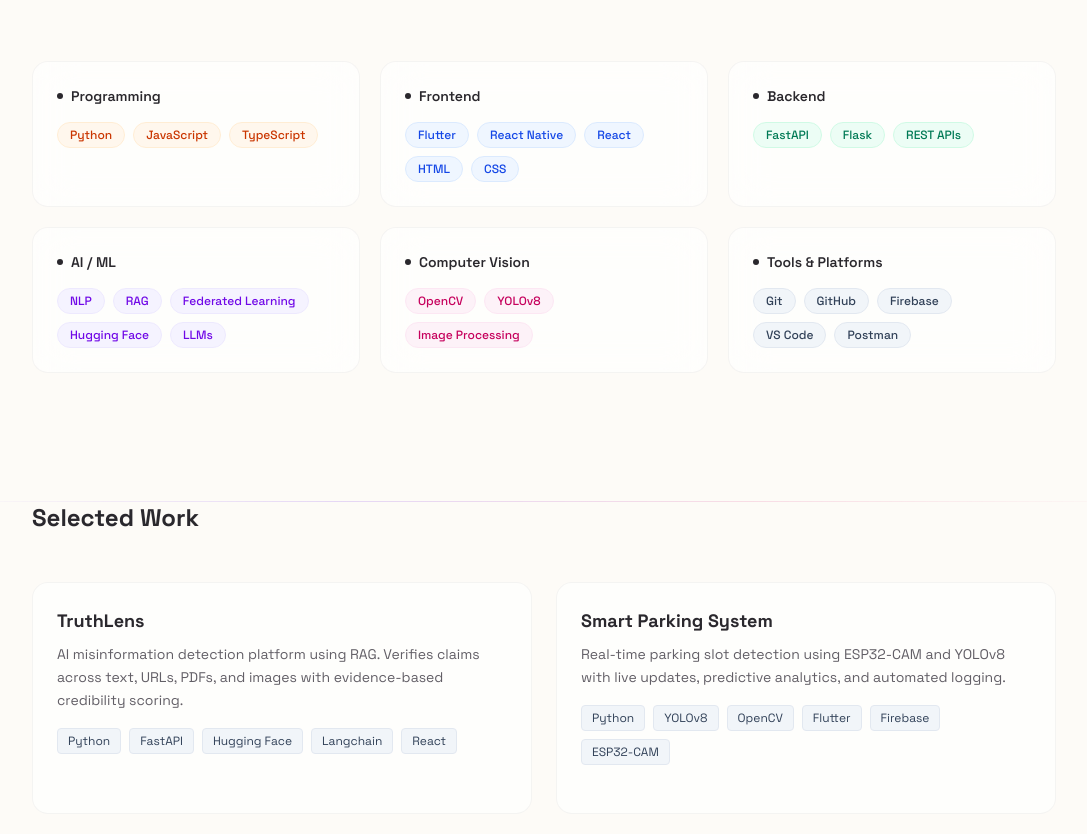
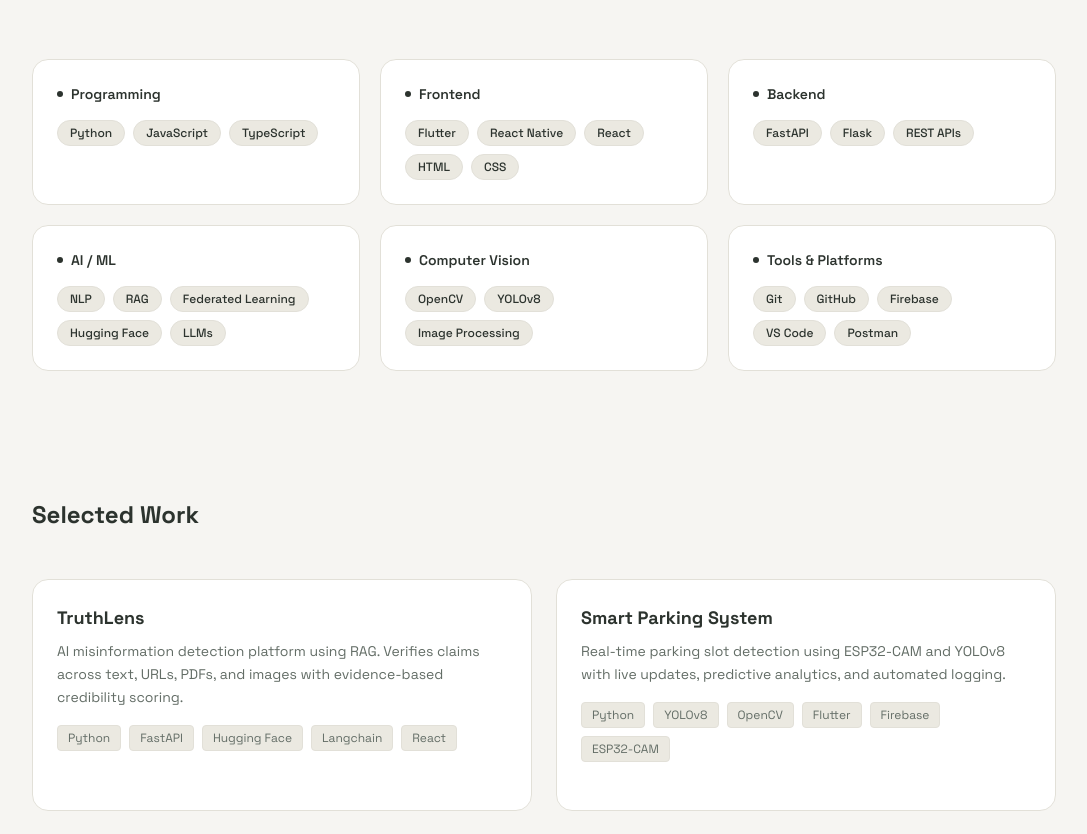
Before and after one commit to Areeebaa/portfolio, a Next.js app: page / in a window 1280 px wide. Shown: the part 1900-2734 px from the top of the page, without its empty margins (96-1183 px from the left). Built offline with nearby package versions, Linux system fonts and the light colour scheme.

Commit message:
Remove horizontal dividers between sections for a cleaner flow

```diff
--- a/src/app/globals.css
+++ b/src/app/globals.css
@@ -3,30 +3,30 @@
 /* ─── Color tokens ──────────────────────────────── */
 :root {
   /* Backgrounds */
-  --bg:        #FDFBF7; /* Warm Pearl */
-  --bg-2:      #F4F1ED;
-  --bg-card:   transparent;
+  --bg:        #F6F5F2; /* A slightly warmer, softer ivory */
+  --bg-2:      #EBE9E1;
+  --bg-card:   #FFFFFF;
 
   /* Text */
-  --fg:        #2A282D; /* Deep Espresso/Charcoal */
-  --fg-2:      #625F66; /* Muted Charcoal */
-  --fg-muted:  #949099;
+  --fg:        #2C332E; /* Deep forest/sage green instead of harsh black */
+  --fg-2:      #636D66; /* Muted sage for secondary text */
+  --fg-muted:  #949B96;
 
   /* Accents */
-  --accent:    #F87171; /* Soft Coral */
-  --accent-hover: #EF4444;
-  --accent-2:  #A78BFA; /* Soft Violet */
-  --accent-grad: linear-gradient(135deg, #F472B6 0%, #FB923C 100%);
+  --accent:    #516859; /* The core Dark Sage Green for buttons and active nav */
+  --accent-hover: #3F5245; /* Darker sage for hover states */
+  --accent-2:  #D4B895; /* A soft, warm sand/gold accent just in case we need a subtle pop */
+  --accent-grad: var(--accent); /* Solid dark sage for buttons instead of gradients */
 
-  /* Borders & UI - Glassmorphism */
-  --card-border: rgba(0, 0, 0, 0.04);
-  --divider:   rgba(0, 0, 0, 0.06);
-  --card:      rgba(255, 255, 255, 0.65); /* Frosted Glass */
-  --pill:      rgba(0, 0, 0, 0.035);
+  /* Borders & UI */
+  --card-border: #E2E0D8;
+  --divider:   #E2E0D8;
+  --card:      #FFFFFF;
+  --pill:      #EBE9E1;
 
   /* Effects */
-  --shadow-soft: rgba(42, 40, 45, 0.04);
-  --glow-subtle: transparent;
+  --shadow-soft: rgba(44, 51, 46, 0.05); /* Softer, slightly green-tinted shadow */
+  --glow-subtle: transparent; /* No glow in this theme */
 }
 
 
--- a/src/app/page.tsx
+++ b/src/app/page.tsx
@@ -6,12 +6,9 @@ import Projects from "@/components/Projects";
 import Contact from "@/components/Contact";
 import Footer from "@/components/Footer";
 
-import AnimatedBackground from "@/components/AnimatedBackground";
-
 export default function Home() {
   return (
     <main className="relative min-h-screen">
-      <AnimatedBackground />
       <Navbar />
       <Hero />
       <About />
--- a/src/components/About.tsx
+++ b/src/components/About.tsx
@@ -16,7 +16,7 @@ export default function About() {
 
   return (
     <section id="about" className="relative z-10 py-16 px-6">
-      <hr className="sec-divider mb-14" />
+
       <div ref={ref} className="max-w-5xl mx-auto">
         {/* Header */}
         <motion.div
--- a/src/components/AnimatedBackground.tsx
+++ b/src/components/AnimatedBackground.tsx
@@ -4,35 +4,35 @@ import { useEffect, useRef } from "react";
 export default function AnimatedBackground() {
   return (
     <div className="fixed inset-0 pointer-events-none z-0 overflow-hidden" aria-hidden="true">
-      {/* Blob 1 – Soft Lavender */}
+      {/* Blob 1 – violet */}
       <div
-        className="blob-1 absolute rounded-full opacity-70 blur-3xl"
+        className="blob-1 absolute rounded-full opacity-60 blur-3xl"
         style={{
           width: 520,
           height: 520,
-          background: "radial-gradient(circle, rgba(192,132,252,0.12) 0%, transparent 70%)",
+          background: "radial-gradient(circle, rgba(138,43,226,0.18) 0%, transparent 70%)",
           top: "-80px",
           left: "10%",
         }}
       />
-      {/* Blob 2 – Warm Sand / Peach */}
+      {/* Blob 2 – pink */}
       <div
         className="blob-2 absolute rounded-full opacity-60 blur-3xl"
         style={{
           width: 480,
           height: 480,
-          background: "radial-gradient(circle, rgba(252,165,165,0.15) 0%, transparent 70%)",
+          background: "radial-gradient(circle, rgba(255,105,180,0.15) 0%, transparent 70%)",
           top: "30vh",
           right: "5%",
         }}
       />
-      {/* Blob 3 – Muted Orange */}
+      {/* Blob 3 – orange */}
       <div
         className="blob-3 absolute rounded-full opacity-50 blur-3xl"
         style={{
           width: 400,
           height: 400,
-          background: "radial-gradient(circle, rgba(253,186,116,0.12) 0%, transparent 70%)",
+          background: "radial-gradient(circle, rgba(255,165,0,0.12) 0%, transparent 70%)",
           bottom: "10vh",
           left: "30%",
         }}
@@ -42,7 +42,7 @@ export default function AnimatedBackground() {
         className="absolute inset-0"
         style={{
           background:
-            "radial-gradient(ellipse 80% 60% at 50% 0%, rgba(192,132,252,0.04) 0%, transparent 60%), radial-gradient(ellipse 60% 40% at 80% 100%, rgba(252,165,165,0.04) 0%, transparent 60%)",
+            "radial-gradient(ellipse 80% 60% at 50% 0%, rgba(138,43,226,0.06) 0%, transparent 60%), radial-gradient(ellipse 60% 40% at 80% 100%, rgba(255,105,180,0.05) 0%, transparent 60%)",
         }}
       />
     </div>
--- a/src/components/Contact.tsx
+++ b/src/components/Contact.tsx
@@ -62,7 +62,7 @@ export default function Contact() {
 
   return (
     <section id="contact" className="relative z-10 py-16 px-6">
-      <hr className="sec-divider mb-14" />
+
       <div ref={ref} className="max-w-5xl mx-auto">
         {/* Header */}
         <motion.div
--- a/src/components/Projects.tsx
+++ b/src/components/Projects.tsx
@@ -57,7 +57,7 @@ export default function Projects() {
 
   return (
     <section id="projects" className="relative z-10 py-16 px-6">
-      <hr className="sec-divider mb-14" />
+
       <div ref={ref} className="max-w-5xl mx-auto">
         <motion.div
           initial={{ opacity: 0, y: 24 }}
@@ -75,7 +75,7 @@ export default function Projects() {
               initial={{ opacity: 0, y: 24 }}
               animate={inView ? { opacity: 1, y: 0 } : {}}
               transition={{ duration: 0.5, delay: i * 0.1 }}
-              className="group rounded-2xl border border-[var(--card-border)] bg-[var(--card)] p-6 transition-all card-hover"
+              className="group rounded-2xl border border-[var(--card-border)] bg-[var(--card)] p-6 transition-colors hover:border-[var(--fg-2)]"
             >
               <div className="mb-4">
                 <h3 className="font-bold text-[var(--fg)] text-lg mb-2">
@@ -90,7 +90,7 @@ export default function Projects() {
                 {project.techStack.map((tech) => (
                   <span
                     key={tech}
-                    className="text-xs px-2.5 py-1 rounded bg-slate-100 text-slate-700 border border-slate-200"
+                    className="text-xs px-2.5 py-1 rounded bg-[var(--pill)] text-[var(--fg-2)] border border-[var(--card-border)]"
                   >
                     {tech}
                   </span>
--- a/src/components/Skills.tsx
+++ b/src/components/Skills.tsx
@@ -5,44 +5,26 @@ import { motion, useInView } from "framer-motion";
 const SKILLS = [
   {
     category: "Programming",
-    colorBg: "bg-orange-50",
-    colorText: "text-orange-700",
-    borderColor: "border-orange-100",
     items: ["Python", "JavaScript", "TypeScript"],
   },
   {
     category: "Frontend",
-    colorBg: "bg-blue-50",
-    colorText: "text-blue-700",
-    borderColor: "border-blue-100",
     items: ["Flutter", "React Native", "React", "HTML", "CSS"],
   },
   {
     category: "Backend",
-    colorBg: "bg-emerald-50",
-    colorText: "text-emerald-700",
-    borderColor: "border-emerald-100",
     items: ["FastAPI", "Flask", "REST APIs"],
   },
   {
     category: "AI / ML",
-    colorBg: "bg-violet-50",
-    colorText: "text-violet-700",
-    borderColor: "border-violet-100",
     items: ["NLP", "RAG", "Federated Learning", "Hugging Face", "LLMs"],
   },
   {
     category: "Computer Vision",
-    colorBg: "bg-pink-50",
-    colorText: "text-pink-700",
-    borderColor: "border-pink-100",
     items: ["OpenCV", "YOLOv8", "Image Processing"],
   },
   {
     category: "Tools & Platforms",
-    colorBg: "bg-slate-100",
-    colorText: "text-slate-700",
-    borderColor: "border-slate-200",
     items: ["Git", "GitHub", "Firebase", "VS Code", "Postman"],
   },
 ];
@@ -53,7 +35,7 @@ export default function Skills() {
 
   return (
     <section id="skills" className="relative z-10 py-16 px-6">
-      <hr className="sec-divider mb-14" />
+
       <div ref={ref} className="max-w-5xl mx-auto">
         {/* Header */}
         <motion.div
@@ -90,7 +72,11 @@ export default function Skills() {
                 {group.items.map((skill) => (
                   <span
                     key={skill}
-                    className={`px-3 py-1 rounded-full text-xs font-medium border transition-all ${group.colorBg} ${group.colorText} ${group.borderColor} hover:bg-white hover:-translate-y-0.5`}
+                    className="px-3 py-1 rounded-full text-xs font-medium text-[var(--fg2)] transition-all hover:text-[var(--fg)]"
+                    style={{
+                      background: "var(--pill)",
+                      border: "1px solid var(--card-border)",
+                    }}
                   >
                     {skill}
                   </span>
```
